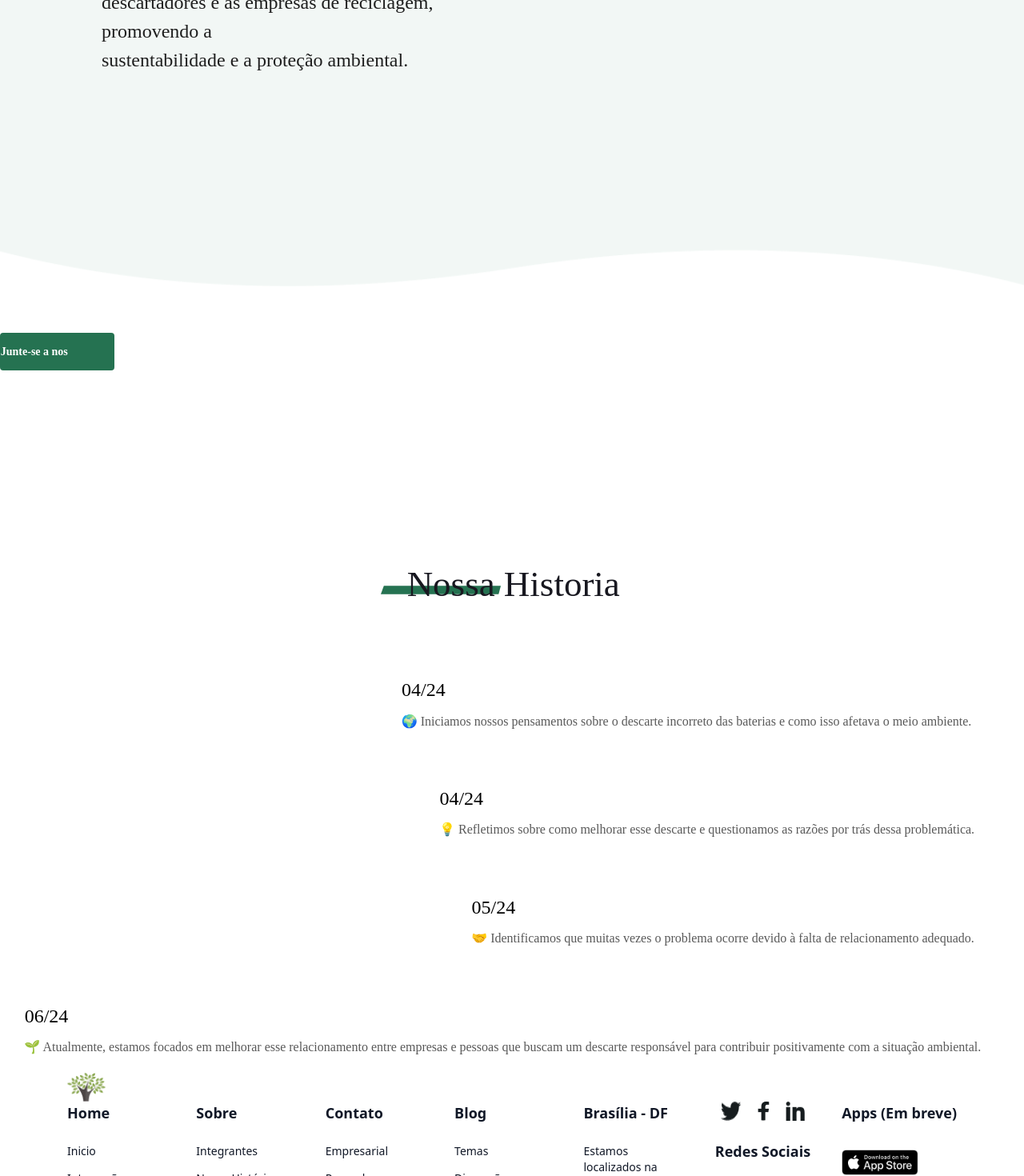
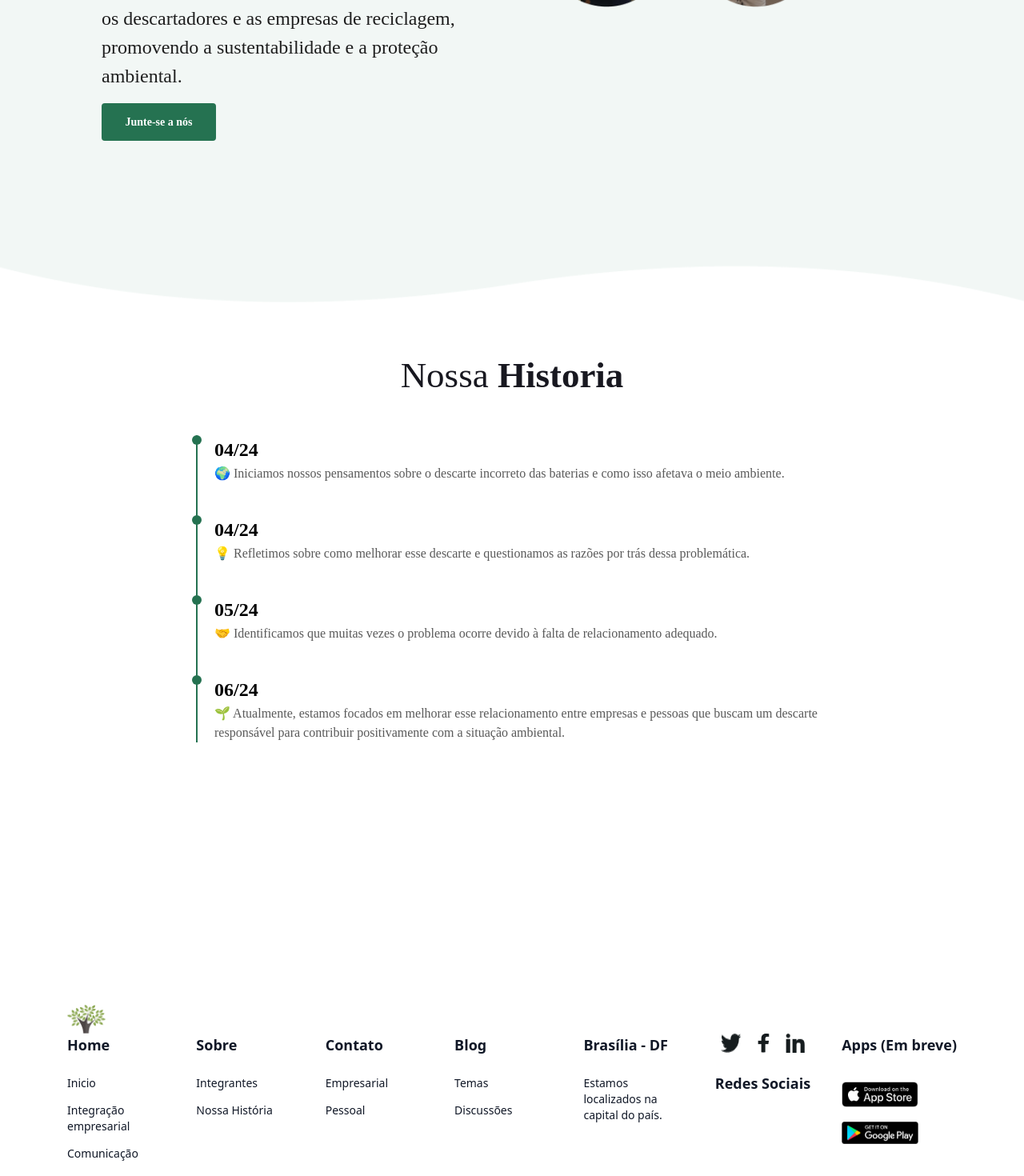
Before and after one commit to Jotinha29/bateriX-Front-APP, an Angular app: page /about-us in a window 1280 px wide. Shown: the part 480-1950 px from the top of the page at 80% size. Built offline with nearby package versions, Linux system fonts and the light colour scheme.

Commit message:
Tela About-Us Quase finalizada

```diff
--- a/src/app/features/about/about.component.html
+++ b/src/app/features/about/about.component.html
@@ -1,93 +1,120 @@
-<div class="bg-cover bg-center h-screen" style="background-image: url('assets/images/Background.png');">
+<div class="flex flex-col items-start gap-10 mt-5">
+  <div
+    class="bg-cover bg-center h-screen"
+    style="background-image: url('assets/images/Background.png')"
+  >
     <div class="relative m-[0_18.9px_0_127px] flex box-sizing-border">
       <div class="relative flex flex-row box-sizing-border">
         <div class="m-[22.3px_56px_0_0] flex flex-col box-sizing-border">
-        <div class="relative flex self-start p-[0_7.7px_0_0] box-sizing-border">
-          <img class="absolute top-[34px] right-[155px] w-[150px] h-[13px]" src="/assets/images/vector_22_x2.svg" alt="vector" />
-          <span class="mr-[16px] w-[401px] break-words font-['Lora'] text-[45px] text-[#181820] leading-[1.1] drop-shadow-[2px_2px_4px_rgba(0,0,0,0.5)] ">
+          <div
+            class="relative flex self-start p-[0_7.7px_0_0] box-sizing-border"
+          >
+            <img
+              class="absolute top-[34px] right-[155px] w-[150px] h-[13px]"
+              src="/assets/images/vector_22_x2.svg"
+              alt="vector"
+            />
+            <span
+              class="mr-[16px] w-[401px] break-words font-['Lora'] text-[45px] text-[#181820] leading-[1.1] drop-shadow-[2px_2px_4px_rgba(0,0,0,0.5)]"
+            >
               Nossa Historia
             </span>
           </div>
           <div class="m-[0_0_31px_0] self-start w-[453px] h-[50px]"></div>
-        <span class="break-words font-['Lora'] font-normal text-[24px] text-[#1E1E1E]">
-          Baterix é um projeto dedicado ao descarte correto de<br>
-          baterias, unindo pessoas que desejam descartar<br>
+          <span
+            class="break-words font-['Lora'] font-normal text-[24px] text-[#1E1E1E]"
+          >
+            Baterix é um projeto dedicado ao descarte correto<br />
+            de baterias, unindo pessoas que desejam descartar<br />
             adequadamente com empresas especializadas.
             <br /><br /><br />
-          Através do nosso site, facilitamos a conexão entre os<br>
-          descartadores e as empresas de reciclagem, promovendo a<br>
-          sustentabilidade e a proteção ambiental.
+            Através do nosso site, facilitamos a conexão entre<br />
+            os descartadores e as empresas de reciclagem,<br />
+            promovendo a sustentabilidade e a proteção ambiental.
           </span>
+          <!-- Botão -->
+          <div class="mt-4">
+            <a
+              href="#"
+              class="rounded-[4px] bg-[#257251] flex items-center justify-center p-[13px] w-[143px] text-center text-[var(--white-4,#FFFFFF)] font-['Lora'] font-semibold text-[14px]"
+            >
+              Junte-se a nós
+            </a>
+          </div>
         </div>
         <div
-        class="relative m-[0_126.7px_79.7px_0] p-[109.4px_0_0_0] w-[484.1px] h-[279.8px] box-sizing-border ml-[auto]">
-        <img src="/assets/images/imageView.png" alt="Time-Dev">
+          class="relative m-[0_126.7px_79.7px_0] p-[109.4px_0_0_0] w-[484.1px] h-[279.8px] box-sizing-border ml-[auto]"
+        >
+          <img src="/assets/images/imageView.png" alt="Time-Dev" />
+        </div>
       </div>
     </div>
   </div>
 </div>
 
+<!-- Linha Cronológica -->
+<div class="flex flex-col items-center min-h-screen px-4">
+  <!-- Título -->
+  <div class="text-center mb-10">
+    <span class="font-['Lora'] text-[45px] text-[#181820]">Nossa <span class="font-bold">Historia</span></span>
+  </div>
 
-<div class="flex self-start w-[143px] box-sizing-border">
-  <div class="rounded-[4px] bg-[#257251] flex p-[13px_0_13px_0.8px] w-[143px] h-[fit-content] box-sizing-border">
-    <span class="break-words font-['Lora'] font-semibold text-[14px] text-[var(--white-4,#FFFFFF)]">
-      Junte-se a nos
-    </span>
+  <!-- Linha Cronológica -->
+  <div class="relative w-full max-w-[800px]">
+    <!-- Linha vertical contínua ajustada para passar pelos pontos -->
+    <div class="absolute left-[5px] top-0 bottom-0 w-[2px] bg-[#257251]"></div>
+
+    <!-- Itens cronológicos -->
+    <div class="flex flex-col gap-10">
+      <!-- Primeiro Item -->
+      <div class="flex items-start gap-4">
+        <div class="flex flex-col items-center">
+          <div class="w-[12px] h-[12px] bg-[#257251] rounded-full relative z-10"></div>
+        </div>
+        <div class="text-left">
+          <div class="font-['Chivo'] font-bold text-[24px] text-[#000000]">04/24</div>
+          <p class="font-['Montserrat'] font-medium text-[16px] text-[#595959]">
+            🌍 Iniciamos nossos pensamentos sobre o descarte incorreto das baterias e como isso afetava o meio ambiente.
+          </p>
         </div>
       </div>
 
-
-<div class="m-[234.4px_0_0_0] flex flex-col items-center box-sizing-border">
-  <div class="relative m-[0_0_64px_9.2px] flex p-[0_5.7px_0_0] box-sizing-border">
-    <img class="absolute top-[34px] right-[155px] w-[150px] h-[13px]" src="/assets/images/vector_22_x2.svg" alt="vector" />
-    <span class="relative break-words font-['Lora'] font-normal text-[45px] text-[#181820]">
-      Nossa Historia
-    </span>
+      <!-- Segundo Item -->
+      <div class="flex items-start gap-4">
+        <div class="flex flex-col items-center">
+          <div class="w-[12px] h-[12px] bg-[#257251] rounded-full relative z-10"></div>
         </div>
-  <div class="relative m-[0_23.4px_0_0] flex p-[14.9px_0_0_0] box-sizing-border">
-    <div class="bg-[#E6E9EF] absolute left-[9.2px] top-[0px] w-[684px] h-[0px]">
+        <div class="text-left">
+          <div class="font-['Chivo'] font-bold text-[24px] text-[#000000]">04/24</div>
+          <p class="font-['Montserrat'] font-medium text-[16px] text-[#595959]">
+            💡 Refletimos sobre como melhorar esse descarte e questionamos as razões por trás dessa problemática.
+          </p>
+        </div>
       </div>
 
-
-    <div class="">
-      <div class="bg-[#E6E9EF] absolute left-[9.2px] top-[0px] w-[684px] h-[0px]">
+      <!-- Terceiro Item -->
+      <div class="flex items-start gap-4">
+        <div class="flex flex-col items-center">
+          <div class="w-[12px] h-[12px] bg-[#257251] rounded-full relative z-10"></div>
         </div>
-      <div class="relative flex flex-col items-end box-sizing-border">
-        <div class="m-[0_12px_66.1px_0] flex flex-row w-[fit-content] box-sizing-border">
-
-          <div class="flex flex-col box-sizing-border">
-            <div class="m-[0_0.4px_9.9px_0.4px] inline-block self-start break-words font-['Chivo'] font-normal text-[24px] text-[#000000]">
-              04/24
-            </div>
-            <span class="break-words font-['Montserrat'] font-medium text-[16px] text-[#595959]">
-              🌍 Iniciamos nossos pensamentos sobre o descarte incorreto das baterias e como isso afetava o meio ambiente.
-            </span>
+        <div class="text-left">
+          <div class="font-['Chivo'] font-bold text-[24px] text-[#000000]">05/24</div>
+          <p class="font-['Montserrat'] font-medium text-[16px] text-[#595959]">
+            🤝 Identificamos que muitas vezes o problema ocorre devido à falta de relacionamento adequado.
+          </p>
         </div>
       </div>
-        <div class="m-[0_8.2px_66.3px_8.2px] flex flex-col w-[fit-content] box-sizing-border">
-          <div class="m-[0_0.4px_9.7px_0.4px] inline-block self-start break-words font-['Chivo'] font-normal text-[24px] text-[#000000]">
-            04/24
+
+      <!-- Quarto Item -->
+      <div class="flex items-start gap-4">
+        <div class="flex flex-col items-center">
+          <div class="w-[12px] h-[12px] bg-[#257251] rounded-full relative z-10"></div>
         </div>
-          <span class="break-words font-['Montserrat'] font-medium text-[16px] text-[#595959]">
-            💡 Refletimos sobre como melhorar esse descarte e questionamos as razões por trás dessa problemática.
-          </span>
-        </div>
-        <div class="m-[0_8.5px_66.6px_8.5px] flex flex-col w-[fit-content] box-sizing-border">
-          <div class="m-[0_0.4px_9.4px_0.4px] inline-block self-start break-words font-['Chivo'] font-normal text-[24px] text-[#000000]">
-            05/24
-          </div>
-          <span class="break-words font-['Montserrat'] font-medium text-[16px] text-[#595959]">
-            🤝 Identificamos que muitas vezes o problema ocorre devido à falta de relacionamento adequado.
-          </span>
-        </div>
-        <div class="flex flex-col w-[fit-content] box-sizing-border">
-
-          <div class="m-[0_0.4px_9.1px_0.4px] inline-block self-start break-words font-['Chivo'] font-normal text-[24px] text-[#000000]">
-            06/24
-          </div>
-          <span class="break-words font-['Montserrat'] font-medium text-[16px] text-[#595959]">
+        <div class="text-left">
+          <div class="font-['Chivo'] font-bold text-[24px] text-[#000000]">06/24</div>
+          <p class="font-['Montserrat'] font-medium text-[16px] text-[#595959]">
             🌱 Atualmente, estamos focados em melhorar esse relacionamento entre empresas e pessoas que buscam um descarte responsável para contribuir positivamente com a situação ambiental.
-          </span>
+          </p>
         </div>
       </div>
     </div>
```
Lines whose indentation alone changed are shown as unchanged.
